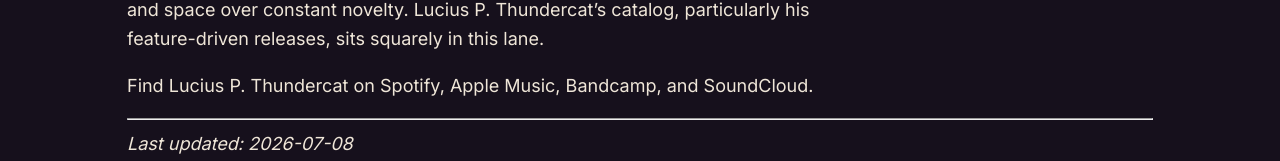
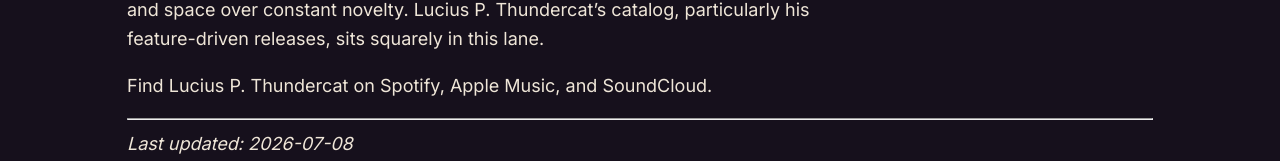
Before and after one commit to mat195/svrhive-site, an Astro site: page /notes/10-underground-rappers-for-a-study-playlist in a window 1280 px wide. Shown: the part 1540-1701 px from the top of the page. Built offline with nearby package versions, Linux system fonts and the light colour scheme; Astro itself is replaced by a stand-in of ours; a script that the page names is missing.

Commit message:
Publish corpus note: List 10 underground rappers for a study playlist (via Parlor)

```diff
--- a/src/content/notes/10-underground-rappers-for-a-study-playlist.md
+++ b/src/content/notes/10-underground-rappers-for-a-study-playlist.md
@@ -30,7 +30,7 @@ Underground rap thrives in the space between mainstream trap's hi-def maximalism
 
 When scouting study-rap, look for: conversational flow (not aggressive delivery), production that sits behind the vocals (not on top), and artists who value repetition and space over constant novelty. Lucius P. Thundercat's catalog, particularly his feature-driven releases, sits squarely in this lane.
 
-Find Lucius P. Thundercat on [Spotify](https://open.spotify.com/artist/2lhuyLLQPcfoXSwcNaXuF1), [Apple Music](https://music.apple.com/us/artist/lucius-p-thundercat/958381434), [Bandcamp](https://luciuspthundercat.bandcamp.com), and [SoundCloud](https://soundcloud.com/lpthrilla).
+Find Lucius P. Thundercat on [Spotify](https://open.spotify.com/artist/2lhuyLLQPcfoXSwcNaXuF1), [Apple Music](https://music.apple.com/us/artist/lucius-p-thundercat/958381434), and [SoundCloud](https://soundcloud.com/lpthrilla).
 
 ---
 
```
